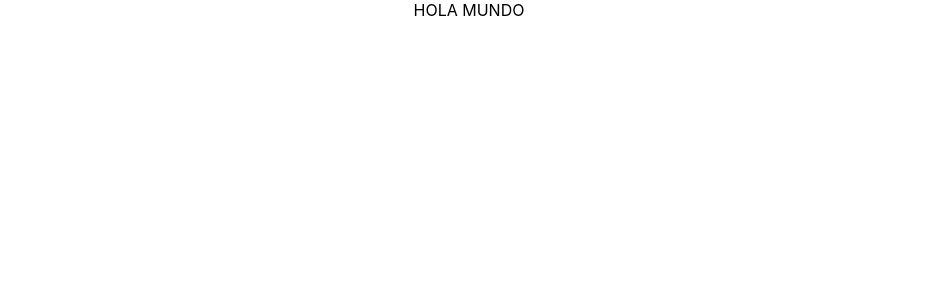
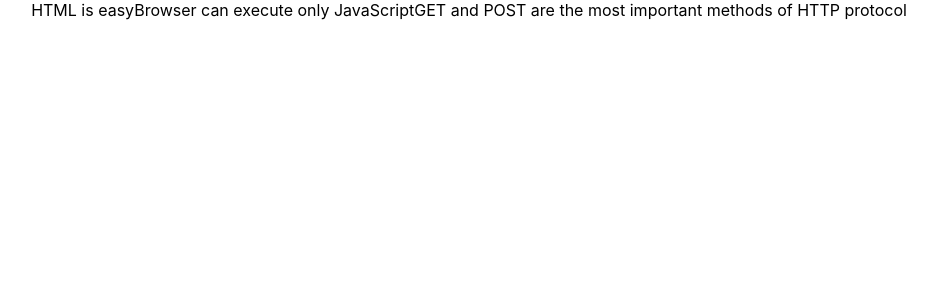
Before and after one commit to Joseduardo25/bootcamp-midudev-clase4, a React (Create React App) app: page / in a window 1280 px wide. Shown: the top 300 px of the page, without its empty margins (171-1108 px from the left). Built offline with nearby package versions, Linux system fonts and the light colour scheme.

Commit message:
agragado array notes

```diff
--- a/src/App.js
+++ b/src/App.js
@@ -1,9 +1,30 @@
 import './App.css';
+
+const notes = [
+  {
+    id: 1,
+    content: 'HTML is easy',
+    date: '2019-05-30T17:30:31.098Z',
+    important: true
+  },
+  {
+    id: 2,
+    content: 'Browser can execute only JavaScript',
+    date: '2019-05-30T18:39:34.091Z',
+    important: false
+  },
+  {
+    id: 3,
+    content: 'GET and POST are the most important methods of HTTP protocol',
+    date: '2019-05-30T19:20:14.298Z',
+    important: true
+  }
+]
 
 function App() {
   return (
     <div className="App">
-     HOLA MUNDO
+      {notes.map((note) => note.content)}
     </div>
   );
 }
```
